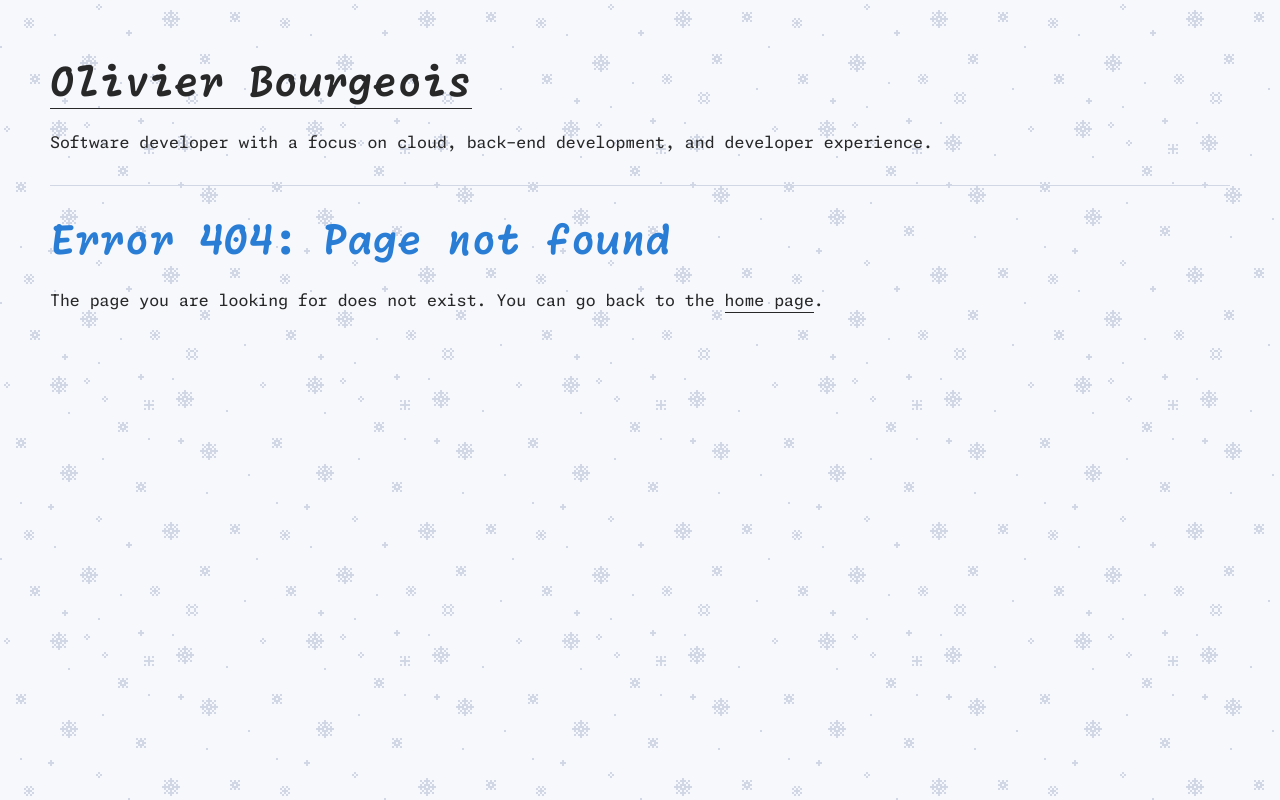
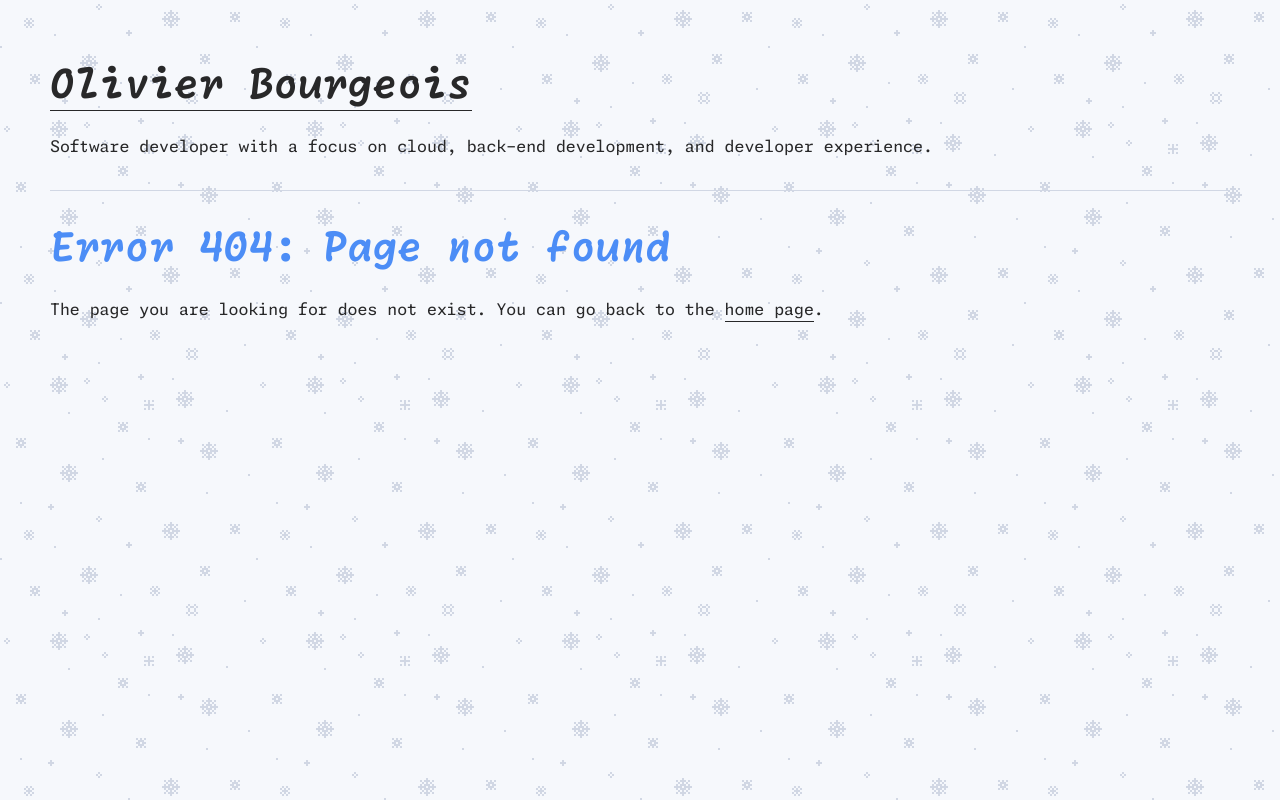
Before and after one commit to bourgeoisor/bourgeoisor.github.io, a plain HTML site: page 404.html in a window 1280 px wide. Drawn offline with Linux system fonts and the light colour scheme; a web font is replaced by a local one.

Commit message:
Tweak style

```diff
--- a/static/style.css
+++ b/static/style.css
@@ -9,8 +9,8 @@
 
   --text-color: #282829;
   --text-muted-color: #6a6c72;
-  --header-color: #2a7dd5;
-  --link-color: #2a7dd5;
+  --header-color: #4c8df6;
+  --link-color: #4c8df6;
 
   --color-red: #860c0c;
   --color-green: #1b860c;
@@ -24,7 +24,7 @@
   --header-font-family: "Monaspace Radon", monospace, sans-serif;
   --body-font-family: "Monaspace Neon", monospace, sans-serif;
   --font-size: 16px;
-  --line-height: 1.5;
+  --line-height: 1.6;
 }
 
 :root[data-theme="dark"] {
@@ -505,7 +505,6 @@ a:hover > .resume-card {
     background-image: none;
     padding: 0 0;
     font-size: 16px;
-    line-height: 1.6;
   }
 
   main {
```
